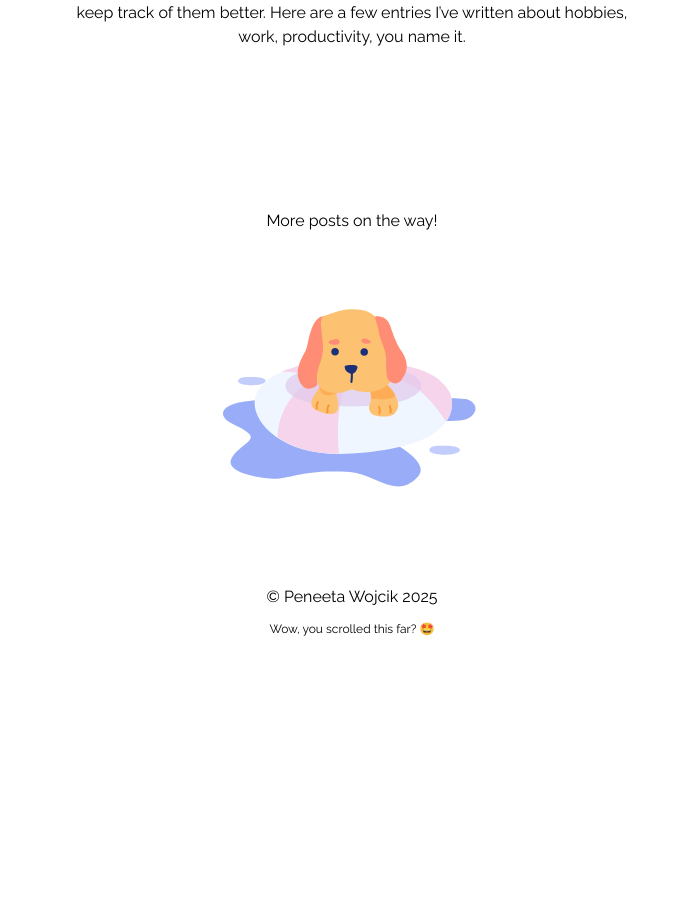
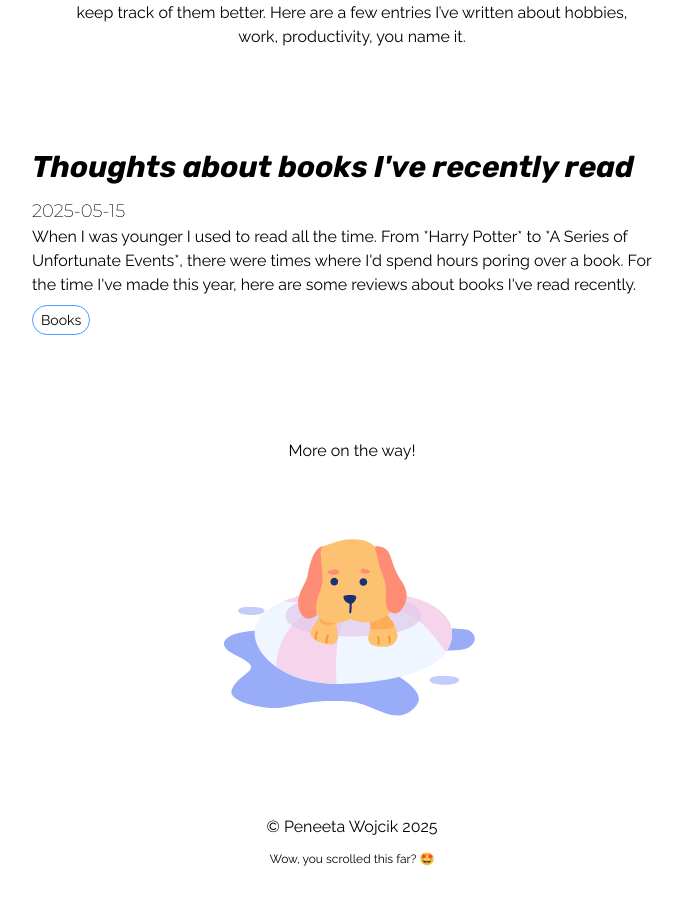
Before and after one commit to peneeta/portfolio_v2, a React (Vite) app: page /blog in a window 1280 px wide. Shown: the part 663-1562 px from the top of the page, without its empty margins (288-971 px from the left). Before the commit the page ends 1332 px from the top, so only its background shows below. Built offline with nearby package versions, Linux system fonts and the light colour scheme.

Commit message:
updates to blog

```diff
--- a/package.json
+++ b/package.json
@@ -17,8 +17,10 @@
     "markdown-to-jsx": "^7.7.6",
     "react": "^19.0.0",
     "react-dom": "^19.0.0",
+    "react-markdown": "^10.1.0",
     "react-router-dom": "^7.5.1",
     "react-tsparticles": "^2.12.0",
+    "remark-gfm": "^4.0.1",
     "tailwindcss": "^4.1.4",
     "tsparticles": "^2.12.0",
     "tsparticles-engine": "^2.12.0"
--- a/src/App.jsx
+++ b/src/App.jsx
@@ -13,6 +13,7 @@ import './index.css'
 // Components
 import Navbar from './components/Navbar';
 import Footer from './components/Footer';
+import BlogPost from './components/BlogPost';
 
 // Pages
 import Home from './pages/Home';
@@ -27,6 +28,7 @@ function App() {
         <Routes>
           <Route exact path="/" element={<Home/>} />
           <Route exact path="/blog" element={<Blog/>} />
+          <Route exact path="/blog/:slug" element={<BlogPost/>} />
         </Routes>
       </Router>
 
--- /dev/null
+++ b/src/components/BlogPost.jsx
@@ -0,0 +1,38 @@
+import { useParams } from "react-router-dom";
+import { useState, useEffect } from "react";
+import ReactMarkdown from "react-markdown";
+import remarkGfm from "remark-gfm";
+
+// Preload all blog posts (vite needs all of them loaded)
+const markdownFiles = import.meta.glob('../data/posts/*.md', {
+    query: '?raw',
+    import: 'default',
+  });
+
+function BlogPost(){
+    // Render each blog post using its custom slug
+    const { slug } = useParams();
+    const [content, setContent] = useState('');
+
+    // Load the blog post
+    useEffect(() => {
+        const path = `../data/posts/${slug}.md`;
+
+        if (markdownFiles[path]) {
+          markdownFiles[path]().then(setContent);
+        }
+    }, [slug]);
+
+    return(
+        <>
+            <div className="p-6 h-screen flex justify-center items-center max-w-3xl space-y-4 text-base leading-relaxed">
+                {/* <ReactMarkdown remarkPlugins={[remarkGfm]}>
+                    {content}
+                </ReactMarkdown> */}
+                <h2>Post Coming Soon</h2>
+            </div>
+        </>
+    )
+}
+
+export default BlogPost
--- a/src/components/PostPreview.jsx
+++ b/src/components/PostPreview.jsx
@@ -1,10 +1,70 @@
+import { useState, useRef } from "react";
+import { useNavigate } from "react-router-dom";
+
+// Component for preview of a blog post
+// Parent component is a link that takes user to the actual post
 function PostPreview({post}) {
 
-    return(
+    // Stuff for the dynamic tooltip
+    const [tooltipVisible, setTooltipVisible] = useState(false);
+    const [cursorPos, setCursorPos] = useState({ x: 0, y: 0 });
+    const containerRef = useRef(null);
+
+    const handleMouseMove = (e) => {
+        const rect = containerRef.current.getBoundingClientRect();
+
+        setCursorPos({
+            x: e.clientX - rect.left,
+            y: e.clientY - rect.top
+        });
+    };
+
+    // Stuff for routing to the blog posts
+    const navigate = useNavigate();
+
+    const handleClick = () => {
+        navigate(`/blog/${post.slug}`);
+      };
+
+    return (
         <>
+            <div
+            onClick={handleClick}
+            className="relative p-4 max-w-2xl transition-all duration-100 ease-in-out hover:bg-baby-blue hover:border-l-2 hover:border-dodger-blue hover:rounded-r-2xl"
+            ref={containerRef}
+            onMouseEnter={() => setTooltipVisible(true)}
+            onMouseLeave={() => setTooltipVisible(false)}
+            onMouseMove={handleMouseMove}>
 
+                {/* Main component styling */}
+                <div className="content">
+                    <h2 className="mb-2">{post.title}</h2>
+                    <h3>{post.date}</h3>
+                    <p>{post.description}</p>
 
+                    <div className="tags-section flex flex-row flex-wrap">
+                        {post.tags.map((t, index) => (
+                            <div key={index} className="my-2 px-2 py-1 rounded-full border border-dodger-blue text-sm">
+                                <p>{t}</p>
+                            </div>
+                        ))}
+                    </div>
+                </div>
 
+                {/* Tooltip */}
+                {tooltipVisible && (
+                    <div
+                        className="absolute pointer-events-none min-w-max text-sm px-3 py-1 w-fit bg-white rounded-full shadow-lg transition-opacity duration-200 ease-in-out"
+                        style={{
+                        top: cursorPos.y+15,
+                        left: cursorPos.x+15,
+                        zIndex: 1000,
+                        }}
+                    >
+                        <p>Read Post</p>
+                    </div>
+                )}
+            </div>
         </>
     )
 }
--- a/src/components/Projects.jsx
+++ b/src/components/Projects.jsx
@@ -5,7 +5,7 @@ function Projects({strokeColor, project}) {
 
     return(
         <>
-            <div className={`border ${strokeColor} bg-off-white p-4 rounded-lg`}>
+            <div className={`border ${strokeColor} bg-white p-4 rounded-lg`}>
                 <h3 className="mb-1">{project.title}</h3>
                 <p className="date mb-4">{project.date}</p>
 
--- a/src/data/posts/entries.json
+++ b/src/data/posts/entries.json
@@ -3,19 +3,7 @@
     "title": "Thoughts about books I've recently read",
     "date": "2025-05-15",
     "description": "When I was younger I used to read all the time. From *Harry Potter* to *A Series of Unfortunate Events*, there were times where I'd spend hours poring over a book. For the time I've made this year, here are some reviews about books I've read recently.",
-      "urlSuffix": "thoughts-about-books-ive-recently-read",
+    "slug": "thoughts-about-books",
     "tags": ["Books"]
-    },
-    {
-        "title": "Placeholder1",
-        "date": "",
-        "description": "",
-        "tags": [""]
-      },
-      {
-        "title": "Placeholder2",
-        "date": "",
-        "description": "",
-        "tags": [""]
   }
 ]
--- a/src/pages/Blog.jsx
+++ b/src/pages/Blog.jsx
@@ -1,15 +1,17 @@
 import DogLottie from "../components/DogLottie"
+import PostPreview from "../components/PostPreview"
+
+// Entries
+import Entries from "../data/posts/entries.json"
 
 // MAIN BLOG PARENT CONTAINER
 // Contains everything you see on the Blog page
-// Still working on this!
 function Blog() {
 
     return(
         <>
             {/* Hero/Header section */}
             <div className="hero relative h-120 w-full flex flex-col gap-2 justify-center items-center bg-baby-blue">
-
                 <div className="text-center mx-10 max-w-lg">
                     <h1>Blog</h1>
                     <p>Insights and rambling about things that interest me :3</p>
@@ -29,19 +31,25 @@ function Blog() {
                 </div>
             </div>
 
-        <div className="body-section flex flex-col justify-center items-center my-40 mx-10">
+            {/* Short description */}
+            <div className="body-section flex flex-col justify-center items-center mt-40 mb-20 mx-10">
                 <div className="max-w-xl text-center">
                     <p>I find that I have a large number of interests and documenting them helps me keep track of them better. Here are a few entries I’ve written about hobbies, work, productivity, you name it.</p>
                 </div>
             </div>
 
-        <div className="end-section flex flex-col justify-center items-center">
-            <p>More posts on the way!</p>
-
-            <DogLottie/>
-
+            {/* Post Previews */}
+            <div className="post-preview-section mb-20 flex flex-col gap-1 justify-center items-center">
+                {Entries.map((e, ind) => (
+                    <PostPreview key={ind} post={e} />
+                ))}
             </div>
 
+            {/* ENDING */}
+            <div className="end-section flex flex-col justify-center items-center">
+                <p>More on the way!</p>
+                <DogLottie/>
+            </div>
         </>
     )
 }
```
Also changed, not shown: 1 other file (tests, documents, lock files or other folders). Lines whose indentation alone changed are shown as unchanged.
